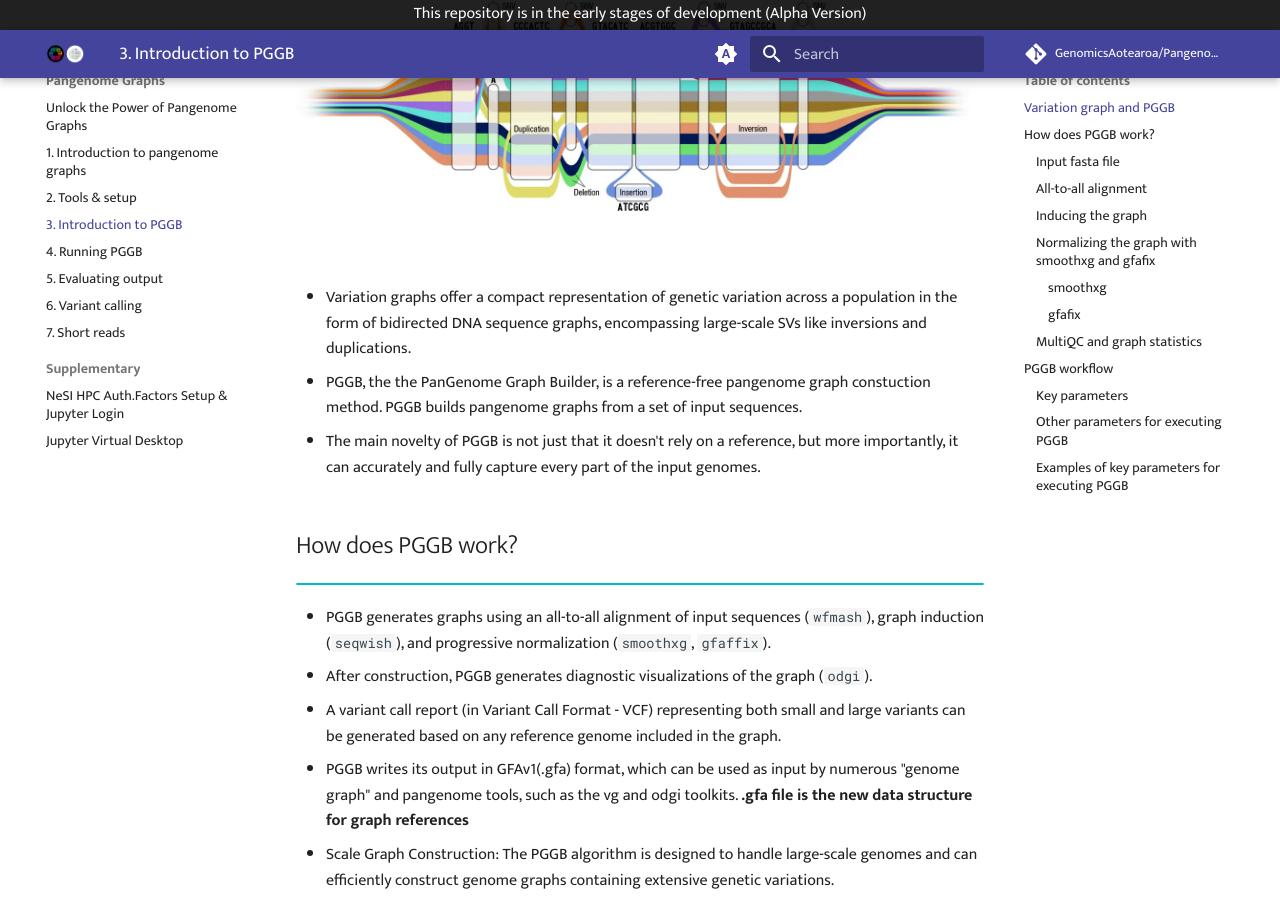
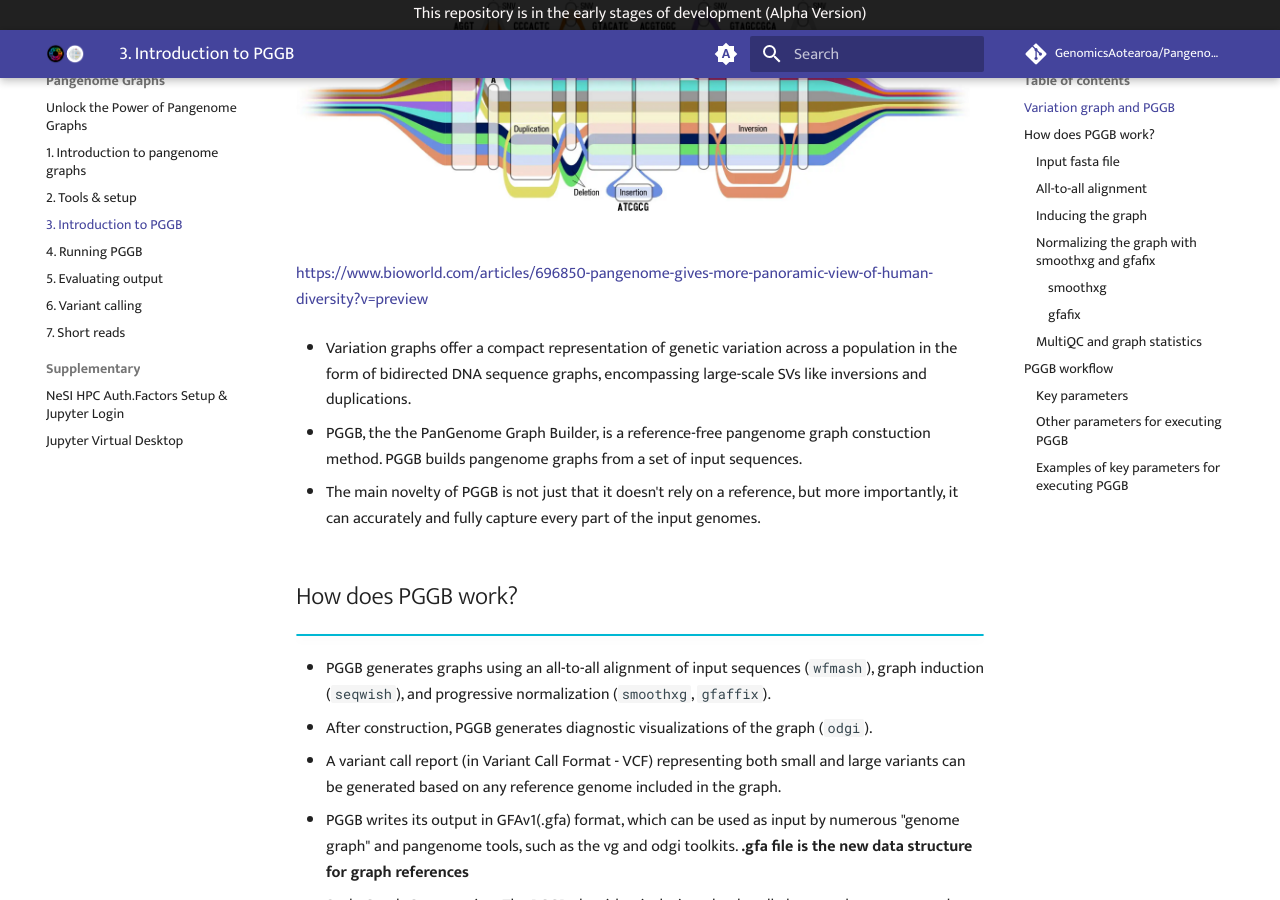
Before and after one commit to GenomicsAotearoa/Pangenome-Graphs-Workshop, an MkDocs documentation site: the page built from docs/3_Introduction_to_pggb.md, in a window 1280 px wide and 900 px high, scrolled down 423 px. Built offline with MkDocs 1.6.1 and Material for MkDocs 9.7.7, drawn with Linux system fonts in a browser that asks for light colours; comment, search, counter and statistics services are not loaded; some of the changed lines change nothing that is shown.

Commit message:
Update 3_Introduction_to_pggb.md

```diff
--- a/docs/3_Introduction_to_pggb.md
+++ b/docs/3_Introduction_to_pggb.md
@@ -4,6 +4,7 @@
 !!! info ""
 
 ![Variation graphs](theme_figures/example_of_Graph_reference_small.png)
+https://www.bioworld.com/articles/696850-pangenome-gives-more-panoramic-view-of-human-diversity?v=preview
 
 - Variation graphs offer a compact representation of genetic variation across a population in the form of bidirected DNA sequence graphs, encompassing large-scale SVs like inversions and duplications.
 
```
